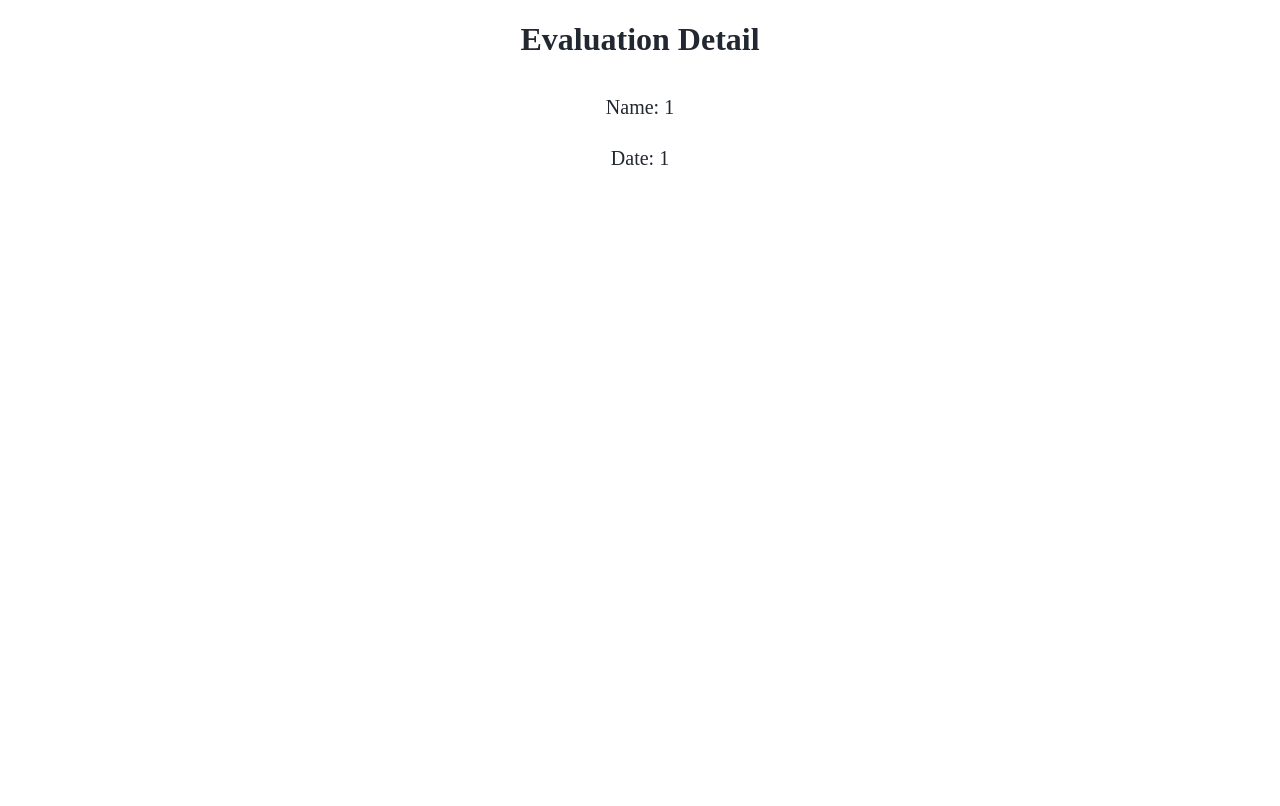
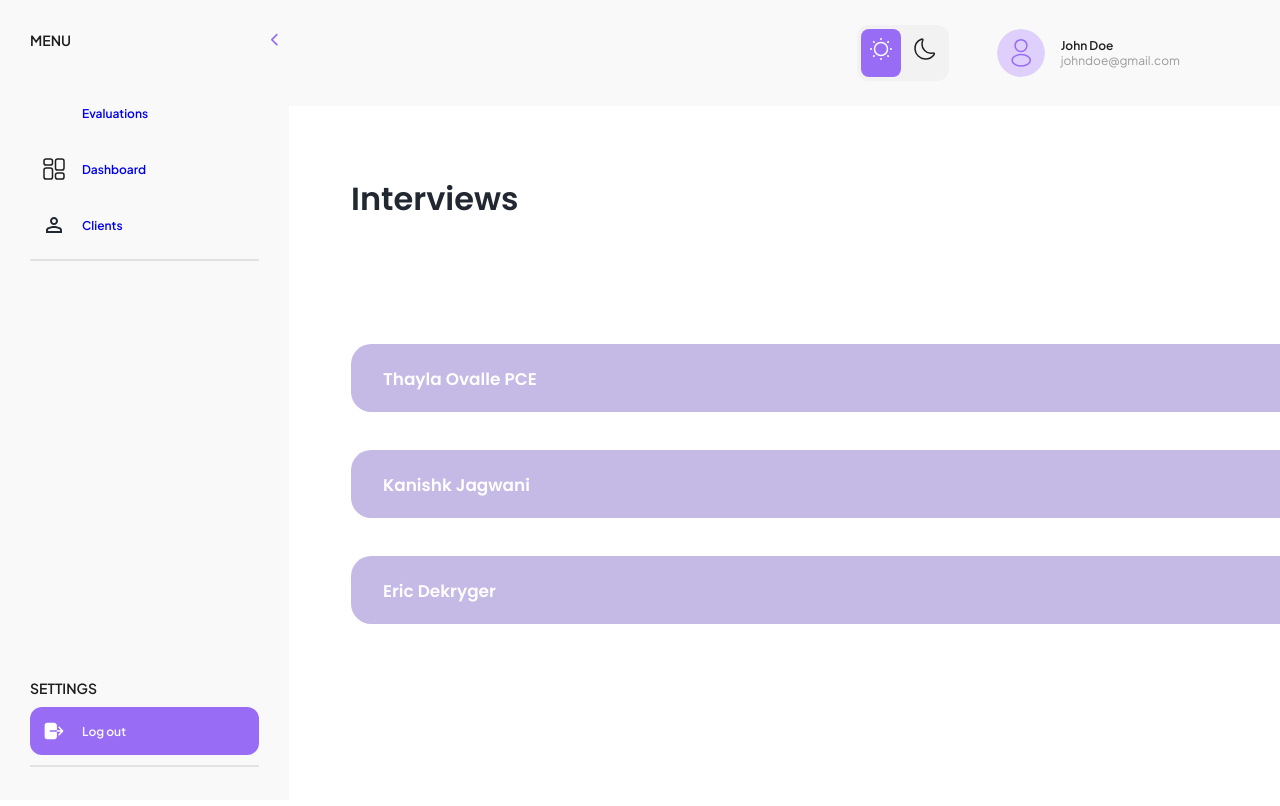
Before and after one commit to UniversalMachina/medicalproject, a React (Create React App) app: page /evaluation/1/1 in a window 1280 px wide. Shown: the top 806 px of the page. Built offline with nearby package versions, Linux system fonts and the light colour scheme.

Commit message:
added interview page

```diff
--- a/src/App.js
+++ b/src/App.js
@@ -6,7 +6,7 @@ import Interviews from "./pages/Interviews";
 import Clients from "./pages/Client_Page/Clients";
 import PatientsInterviewPage from "./pages/PatientsInterviewPage";
 import New_Evaulations from "./pages/New_Evaulations_Page/New_Evaulations";
-import EvaluationDetail from "./pages/ProfileEvaulation/EvaluationDetail";
+import ProfileEvaulations from "./pages/ProfileEvaulation/ProfileEvaulations";
 
 function App() {
   const action = useNavigationType();
@@ -61,7 +61,7 @@ function App() {
         <Routes>
           <Route path="/" element={<Evaulations />} />
           <Route path="/new-evaluations" element={<New_Evaulations />} />
-          <Route path="/evaluation/:name/:date" element={<EvaluationDetail />} />
+          <Route path="/evaluation/:name/:date" element={<ProfileEvaulations />} />
 
           <Route path="/interviews" element={<Interviews />} />
           <Route path="/clients" element={<Clients />} />
--- /dev/null
+++ b/src/pages/ProfileEvaulation/EvaluationContainer.js
@@ -0,0 +1,14 @@
+import React from 'react';
+import Evaulations1 from './Evaulations1';
+
+const EvaluationContainer = ({ people }) => {
+  return (
+    <div className="absolute top-[344px] left-[351px] w-[1278px] h-[280px] flex flex-col items-start justify-start gap-[38px]">
+      {people.map((person, index) => (
+        <Evaulations1 key={index} name={person.name} date={person.date} />
+      ))}
+    </div>
+  );
+};
+
+export default EvaluationContainer;
--- /dev/null
+++ b/src/pages/ProfileEvaulation/Evaulations1.js
@@ -0,0 +1,44 @@
+import React from 'react';
+import { useNavigate } from 'react-router-dom';
+import PropTypes from 'prop-types';
+
+const Evaulations1 = ({ className = "", name, date }) => {
+  const navigate = useNavigate();
+
+  const handleClick = () => {
+    navigate(`/evaluation/${encodeURIComponent(name)}/${encodeURIComponent(date)}`);
+  };
+
+  return (
+    <div
+      className={`w-[1278px] h-[68px] rounded-[20.23px] bg-thistle overflow-hidden shrink-0 flex flex-row items-start justify-start pt-[21.9px] pb-[17.3px] pr-[28.3px] pl-8 box-border gap-[856px] text-left text-base-9 text-white font-poppins ${className}`}
+      onClick={handleClick}
+    >
+      <div className="h-[25.3px] w-[199px] relative font-semibold inline-block shrink-0">
+        {name}
+      </div>
+      <div className="h-[28.7px] w-[162.7px] flex flex-row items-start justify-start gap-[39.6px] text-2xs-1 text-black1">
+        <div className="h-[24.5px] w-[94.4px] flex flex-col items-start justify-start pt-[1.7px] px-0 pb-0 box-border">
+          <div className="w-[94.4px] h-[22.8px] rounded-[10.12px] bg-white overflow-hidden shrink-0 flex flex-row items-start justify-start pt-[4.2px] pb-[1.7px] pr-[13.5px] pl-4 box-border">
+            <div className="h-[16.9px] w-[64.9px] relative inline-block shrink-0">
+              {date}
+            </div>
+          </div>
+        </div>
+        <img
+          className="h-[28.7px] w-[28.7px] relative overflow-hidden shrink-0"
+          alt=""
+          src="/makiarrow.svg"
+        />
+      </div>
+    </div>
+  );
+};
+
+Evaulations1.propTypes = {
+  className: PropTypes.string,
+  name: PropTypes.string.isRequired,
+  date: PropTypes.string.isRequired,
+};
+
+export default Evaulations1;
--- /dev/null
+++ b/src/pages/ProfileEvaulation/FloatingButtons.js
@@ -0,0 +1,67 @@
+import React, { useState } from 'react';
+import { useNavigate } from 'react-router-dom';
+
+const FloatingButtons = ({ filter, setFilter, setSort }) => {
+  const navigate = useNavigate();
+  const [isDropdownOpen, setIsDropdownOpen] = useState(false);
+
+  const isActive = (currentFilter) => filter === currentFilter;
+
+  const toggleDropdown = () => setIsDropdownOpen(!isDropdownOpen);
+
+  const handleSort = (sortOption) => {
+    setSort(sortOption);
+    setIsDropdownOpen(false);
+  };
+
+  return (
+    <>
+      <div
+        className="absolute top-[169.5px] left-[1651.5px] rounded-6xl box-border w-[38px] h-[38px] flex flex-row items-center justify-center p-2.5 border-[1px] border-solid border-black cursor-pointer"
+        onClick={toggleDropdown}
+      >
+        <img className="h-[18px] w-[18px] relative overflow-hidden shrink-0" alt="" src="/frame.svg" />
+        {isDropdownOpen && (
+          <div className="absolute top-10 left-0 bg-white shadow-lg rounded-lg w-40">
+            <div
+              className="px-4 py-2 cursor-pointer hover:bg-gray-200"
+              onClick={() => handleSort("mostRecent")}
+            >
+              Most Recent
+            </div>
+            <div
+              className="px-4 py-2 cursor-pointer hover:bg-gray-200"
+              onClick={() => handleSort("oldest")}
+            >
+              Oldest
+            </div>
+          </div>
+        )}
+      </div>
+      <div
+        className={`absolute top-[168px] left-[1704.5px] rounded-3xs w-16 h-[41px] flex flex-row items-start justify-start p-2.5 box-border cursor-pointer ${isActive("day") ? "bg-red-200" : "bg-purple"}`}
+        onClick={() => setFilter(isActive("day") ? "all" : "day")}
+      >
+        <div className="h-[21px] w-11 relative font-medium inline-block">
+          Today
+        </div>
+      </div>
+      <div
+        className={`absolute top-[168px] left-[1783.5px] rounded-3xs w-[52px] h-[41px] flex flex-row items-start justify-start p-2.5 box-border cursor-pointer ${isActive("year") ? "bg-red-200" : "bg-purple"}`}
+        onClick={() => setFilter(isActive("year") ? "all" : "year")}
+      >
+        <div className="h-[21px] w-8 relative font-medium inline-block">
+          Year
+        </div>
+      </div>
+      <div
+        className="absolute top-[168px] left-[1390px] flex items-center p-3 bg-color-primary-100 rounded-6xs-5 cursor-pointer"
+        onClick={() => navigate('/new-evaluations')}
+      >
+        <b className="px-10 text-color-white-100">+ Add Evaluations</b>
+      </div>
+    </>
+  );
+};
+
+export default FloatingButtons;
--- /dev/null
+++ b/src/pages/ProfileEvaulation/Header.js
@@ -0,0 +1,13 @@
+import React from 'react';
+
+const Header = () => {
+  return (
+    <div className="absolute top-[175px] left-[276px] w-[1175px] h-[22px] flex flex-row items-start justify-start py-0 px-[75px] box-border z-[2] text-13xl text-black">
+      <div className="h-[22px] w-[190px] relative font-semibold inline-block">
+        Interviews
+      </div>
+    </div>
+  );
+};
+
+export default Header;
--- /dev/null
+++ b/src/pages/ProfileEvaulation/ProfileEvaulations.js
@@ -0,0 +1,57 @@
+import React, { useState } from 'react';
+import { useTheme } from "../../themeContext"; // Import the custom hook
+import TopBar from "../../components/TopBar/TopBar";
+import SideMenu from "../../components/SideMenu/SideMenu";
+import EvaluationContainer from "./EvaluationContainer";
+import FloatingButtons from "./FloatingButtons";
+import Header from "./Header";
+
+const ProfileEvaulations = () => {
+  const { theme } = useTheme(); // Get the current theme
+
+  // Define the state for the list of people with dates
+  const [people, setPeople] = useState([
+    { name: "Eric Dekryger", date: "Apr, 10 2024" },
+    { name: "Kanishk Jagwani", date: "Apr, 11 2024" },
+    { name: "Thayla Ovalle PCE", date: "Apr, 12 2024" }
+  ]);
+
+  // Define the filter and sort states
+  const [filter, setFilter] = useState("all");
+  const [sort, setSort] = useState("mostRecent");
+
+  // Filter and sort the people based on the filter and sort states
+  const filteredPeople = people
+    .filter(person => {
+      const date = new Date(person.date);
+      const today = new Date();
+      if (filter === "day") {
+        return date.toDateString() === today.toDateString();
+      } else if (filter === "year") {
+        return date.getFullYear() === today.getFullYear();
+      }
+      return true;
+    })
+    .sort((a, b) => {
+      const dateA = new Date(a.date);
+      const dateB = new Date(b.date);
+      if (sort === "mostRecent") {
+        return dateB - dateA;
+      } else {
+        return dateA - dateB;
+      }
+    });
+
+  return (
+    <div className={`w-full h-[1080px] relative overflow-hidden text-left text-sm font-poppins ${theme === "dark" ? "bg-black text-white" : "bg-white text-gray2"}`}>
+      <TopBar />
+      <SideMenu />
+      <Header />
+      <FloatingButtons filter={filter} setFilter={setFilter} setSort={setSort} />
+      {/* Pass the filtered and sorted people state to EvaluationContainer */}
+      <EvaluationContainer people={filteredPeople} />
+    </div>
+  );
+};
+
+export default ProfileEvaulations;
```
